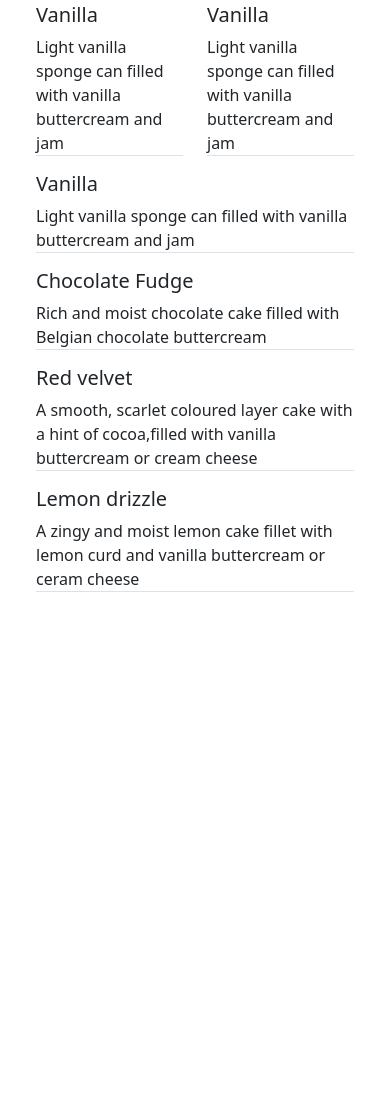
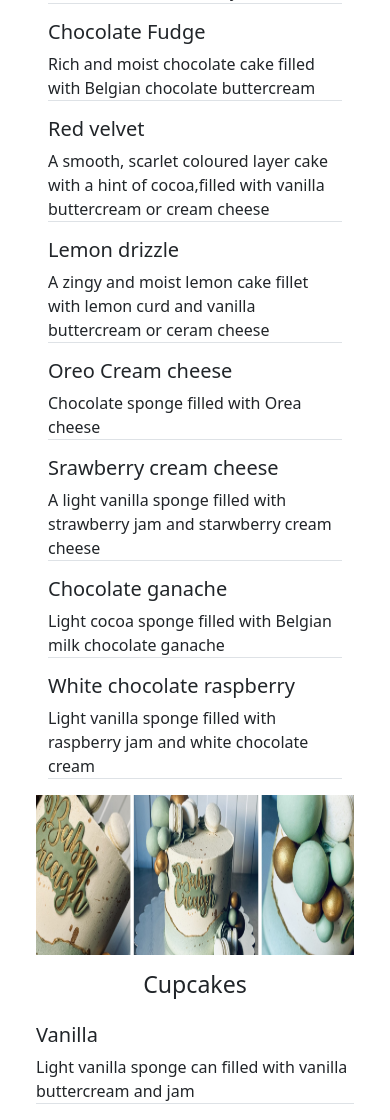
Before and after one commit to 78Istvan/CL-BS5, a plain HTML site: page index.html in a window 390 px wide. Shown: the part 1890-3010 px from the top of the page. Before the commit the page ends 2498 px from the top, so only its background shows below. Drawn offline with Linux system fonts and the light colour scheme; a web font is replaced by a local one.

Commit message:
flavours column made responsive

```diff
--- a/css/style.css
+++ b/css/style.css
@@ -72,7 +72,7 @@ color:#141414
 }
 .three-img {
   width: 100%;
-  height: 15rem;
+  height: 10rem;
 }
 
 .cake-flavours-bg {
--- a/index.html
+++ b/index.html
@@ -140,8 +140,8 @@
           <div class="row">
             <div class="container">
               <div class="row">
-                <div class="col">
-                  <div class="col-mb-6 d-flex justify-content-center">
+                <div class="col-md-6 col-sm-12 col-xs-12">
+                  <div class="d-flex justify-content-center">
                     <img
                       src="img/3img-2.jpg"
                       alt="3cake image"
@@ -153,14 +153,49 @@
                       <i class="fa-solid fa-cake-candles me-2"></i>Cakes
                     </h3>
                   </div>
+                  <div class="container">
                   <h5 class="fs-5">Vanilla</h5>
                   <p class="border-bottom">
                     Light vanilla sponge can filled with vanilla buttercream and
                     jam
                   </p>
+                  <h5 class="fs-5">Chocolate Fudge</h5>
+                  <p class="border-bottom">
+                    Rich and moist chocolate cake filled with Belgian chocolate buttercream
+                  </p>
+                  <h5 class="fs-5">Red velvet</h5>
+                  <p class="border-bottom">
+                    A smooth, scarlet coloured layer cake with a hint of cocoa,filled with vanilla
+buttercream or cream cheese
+                  </p>
+                  <h5 class="fs-5">Lemon drizzle</h5>
+                  <p class="border-bottom">
+                    A zingy and moist lemon cake fillet with lemon curd and
+vanilla buttercream or ceram cheese
+                  </p>
+                  <h5 class="fs-5">Oreo Cream cheese</h5>
+                  <p class="border-bottom">
+                    Chocolate sponge filled with Orea  cheese
+                  </p>
+                  <h5 class="fs-5">Srawberry cream cheese</h5>
+                  <p class="border-bottom">
+                    A light vanilla sponge filled with strawberry jam and
+starwberry cream cheese
+                  </p>
+                  <h5 class="fs-5">Chocolate ganache</h5>
+                  <p class="border-bottom">
+                    Light cocoa sponge filled with Belgian milk chocolate
+ganache
+                  </p>
+                  <h5 class="fs-5">White chocolate raspberry</h5>
+                  <p class="border-bottom">
+                    Light vanilla sponge filled with raspberry jam and white
+chocolate cream
+                  </p>
                 </div>
-                <div class="col">
-                  <div class="col-mb-6 d-flex justify-content-center">
+                </div>
+                <div class="col-md-6 col-sm-12 col-xs-12">
+                  <div class="d-flex justify-content-center">
                     <img
                       src="img/3img-2.jpg"
                       alt="3cake image"
@@ -178,35 +213,7 @@
                 </div>
               </div>
             </div>
-            <div class="col-mb-6">
-              <h5 class="fs-5">Vanilla</h5>
-              <p class="border-bottom">
-                Light vanilla sponge can filled with vanilla buttercream and jam
-              </p>
-            </div>
-            <div class="col-mb-6">
-              <h5 class="fs-5">Chocolate Fudge</h5>
-              <p class="border-bottom">
-                Rich and moist chocolate cake filled with Belgian chocolate
-                buttercream
-              </p>
-            </div>
-            <div class="col-mb-6">
-              <h5 class="fs-5">Red velvet</h5>
-              <p class="border-bottom">
-                A smooth, scarlet coloured layer cake with a hint of
-                cocoa,filled with vanilla buttercream or cream cheese
-              </p>
-            </div>
-            <div class="col-mb-6">
-              <h5 class="fs-5">Lemon drizzle</h5>
-              <p class="border-bottom">
-                A zingy and moist lemon cake fillet with lemon curd and vanilla
-                buttercream or ceram cheese
-              </p>
-            </div>
-          </div>
-        </div>
+
       </div>
     </section>
     <script src="js/bootstrap.bundle.min.js"></script>
```
Also changed, not shown: 1 other file.
